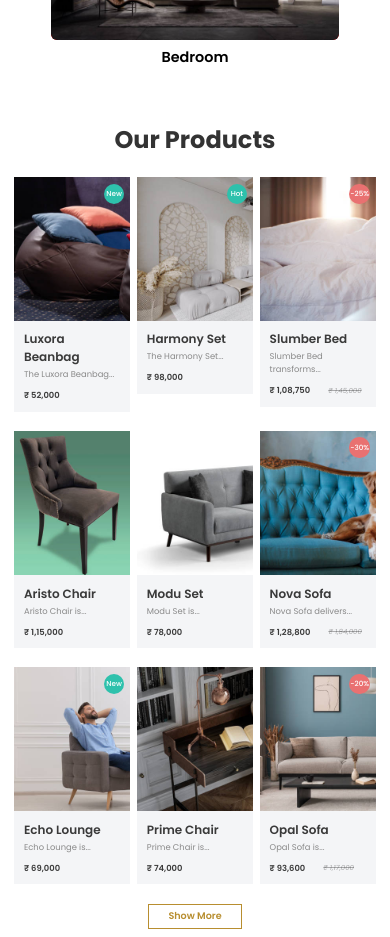
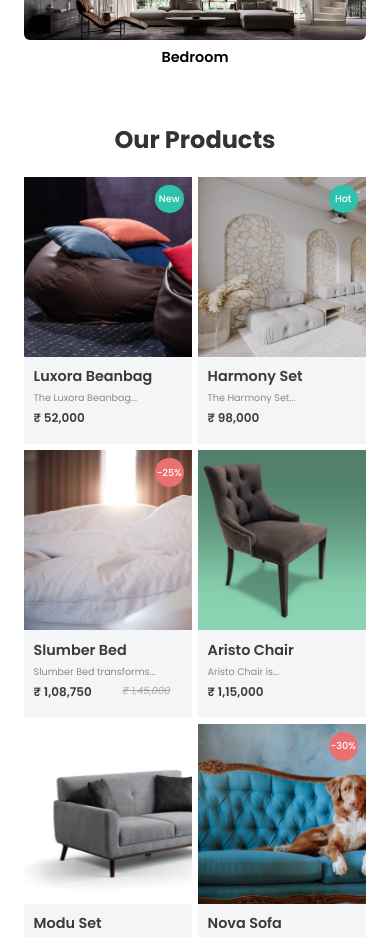
Before and after one commit to Ius221/FurniroProject, a Vue app: page / in a window 390 px wide. Shown: the part 1060-1997 px from the top of the page. Built offline with nearby package versions, Linux system fonts and the light colour scheme.

Commit message:
fixing Home Products responsive

```diff
--- a/src/pages/home/sections/HomeProduct.vue
+++ b/src/pages/home/sections/HomeProduct.vue
@@ -37,17 +37,16 @@
           <p class="desc">{{ sofa.description.split(' ').slice(0, 3).join(' ') }}...</p>
           <div class="price">
             <div v-if="sofa.tags && isDiscount(sofa.tags)" class="disc-price">
-              <p>
               ₹
               {{
                 (sofa.price - sofa.price * (Number(sofa.tags.slice(1, 3)) / 100)).toLocaleString(
                   'en-IN',
                 )
               }}
-              </p>
-              <p class="actual-price">₹ {{ sofa.price.toLocaleString('en-IN') }}</p>
             </div>
-            <div v-else>₹ {{ sofa.price.toLocaleString('en-IN') }}</div>
+            <div :class="sofa.tags && isDiscount(sofa.tags) ? 'actual-price' : ''">
+              ₹ {{ sofa.price.toLocaleString('en-IN') }}
+            </div>
           </div>
         </div>
       </div>
@@ -87,7 +86,7 @@ export default {
     displaySofas() {
       if (!this.sofas) return []
       // Show 9 items on mobile (max-width: 44em = 704px)
-      const maxItems = this.windowWidth <= 704 ? 9 : 8
+      const maxItems = this.windowWidth >= 480 && this.windowWidth <= 768 ? 9 : 8
       return this.sofas.slice(0, maxItems)
     },
   },
@@ -128,19 +127,23 @@ h2 {
 .img-container {
   position: relative;
   height: 30rem;
+  width: 100%;
   background-color: #f00;
   overflow: hidden;
 }
 .product-img {
   position: absolute;
+  height: 100%;
   width: 180%;
   left: -5%;
-  top: -5%;
+  top: 0%;
 }
 .others {
   text-align: start;
   background-color: #f4f5f7;
   padding: 1.6rem;
+  width: 100%;
+  height: 14.5rem;
 }
 .price,
 h3 {
@@ -151,9 +154,11 @@ h3 {
 .desc {
   font-size: 1.6rem;
   color: #898989;
-  margin: 8px 0;
+  margin: 4px 0;
 }
 .price {
+  display: flex;
+  justify-content: space-between;
   font-size: 2rem;
   font-weight: 600;
 }
@@ -164,6 +169,7 @@ h3 {
 }
 .actual-price {
   text-decoration: line-through;
+  padding-right: 2rem;
   font-style: italic;
   font-weight: normal;
   color: rgba(0, 0, 0, 0.3);
@@ -171,11 +177,16 @@ h3 {
 }
 .product-lists {
   display: grid;
-  gap: 3.2rem;
+  /* gap: 3.2rem; */
+  gap: 1rem;
   margin-top: 3.2rem;
-  grid-template-columns: repeat(4, 1fr);
+  grid-template-columns: repeat(2, 1fr);
+  justify-self: center;
 }
 .indv-product {
+  height: 44.6rem;
+  /* width: 28.5rem; */
+  width: 24rem;
   cursor: pointer;
   transition: all 0.3s;
   position: relative;
@@ -278,59 +289,71 @@ a {
 }
 </style>
 
+<!-- 28.5rem -->
 <style scoped>
-@media (max-width: 78em) {
-  .product-section {
-    padding: 0 2.4rem;
+@media (min-width: 375px) {
+  .indv-product {
+    width: 28rem;
   }
 }
-@media (max-width: 65em) {
-  .product-img {
-    width: 210%;
+@media (min-width: 480px) {
+  .product-lists {
+    grid-template-columns: repeat(3, 1fr);
+    gap: 2rem;
+  }
+  .indv-product {
+    width: 22rem;
+  }
+  h3 {
+    font-size: 2.2rem;
   }
   .price {
     font-size: 1.6rem;
   }
-  h3 {
-    font-size: 2rem;
-  }
   .desc {
     font-size: 1.4rem;
   }
-  .show-more {
-    padding: 1.2rem 5.4rem;
+}
+
+@media (min-width: 600px) {
+  .indv-product {
+    width: 26rem;
+  }
+  .desc {
+    margin: 6px 0;
   }
 }
-@media (max-width: 53em) {
-  .product-img[data-v-9db0466e] {
-    width: 220%;
+@media (min-width: 768px) {
+  .product-lists {
+    grid-template-columns: repeat(4, 1fr);
+    gap: 3rem;
+  }
+  .indv-product {
+    width: 22.8rem;
+  }
+  .desc {
+    margin: 8px 0;
+    font-size: 1.4rem;
+  }
+  .price {
+    font-size: 1.8rem;
   }
 }
-
-@media (max-width: 44em) {
+@media (min-width: 1024px) {
   .product-lists {
-    grid-template-columns: repeat(3, 1fr);
-    column-gap: 1.2rem;
+    gap: 3.2rem;
   }
-  .show-more {
-    padding: 0.8rem 3.2rem;
+  .indv-product {
+    width: 28.5rem;
   }
-}
-@media (max-width: 480px) {
-  .img-container {
-    height: 24rem;
-  }
-  .tag {
-    width: 3.4rem;
-    height: 3.4rem;
-    font-size: 1.2rem;
+  h3 {
+    font-size: 2.4rem;
   }
   .desc {
-    margin: 2px 0;
-    margin-bottom: 8px;
+    font-size: 1.6rem;
   }
   .price {
-    font-size: 1.4rem;
+    font-size: 2rem;
   }
 }
 </style>
--- a/src/pages/home/sections/HomeSmall.vue
+++ b/src/pages/home/sections/HomeSmall.vue
@@ -55,12 +55,12 @@ h2 {
   grid-template-columns: repeat(3, 1fr);
 }
 .img-container {
-  height: 18rem;
-  width: 36rem;
+  height: 24rem;
+  width: 48rem;
   overflow: hidden;
   position: relative;
   border-radius: 1rem;
-  background-color: #f00;
+  /* background-color: #f00; */
 }
 img {
   position: absolute;
@@ -77,13 +77,11 @@ img {
 </style>
 
 <style scoped>
-@media (min-width: 320px) {
+@media (min-width: 375px) {
   .img-container {
-    width: 48rem;
-    height: 24rem;
+    width: 57rem;
   }
 }
-
 @media (min-width: 480px) {
   .img-section {
     flex-direction: row;
@@ -118,9 +116,7 @@ img {
     width: 40rem;
     height: 58rem;
   }
-  .img-section {
-    gap: 2rem;
-  }
+
   .desc {
     width: 36rem;
   }
```
Lines whose indentation alone changed are shown as unchanged.
